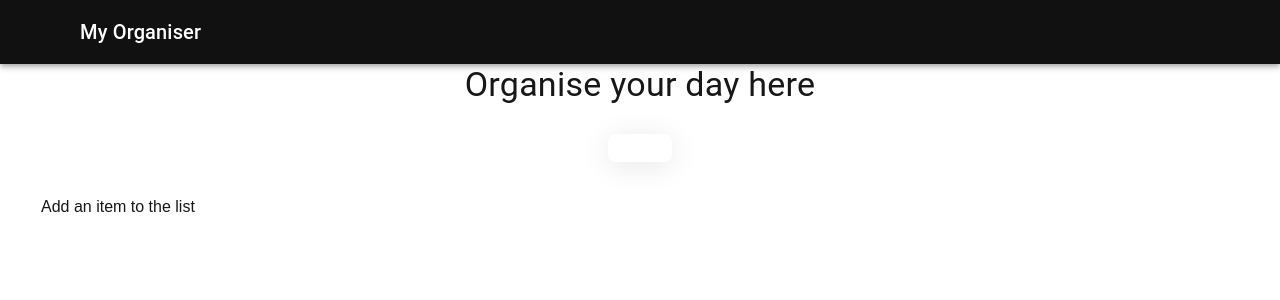
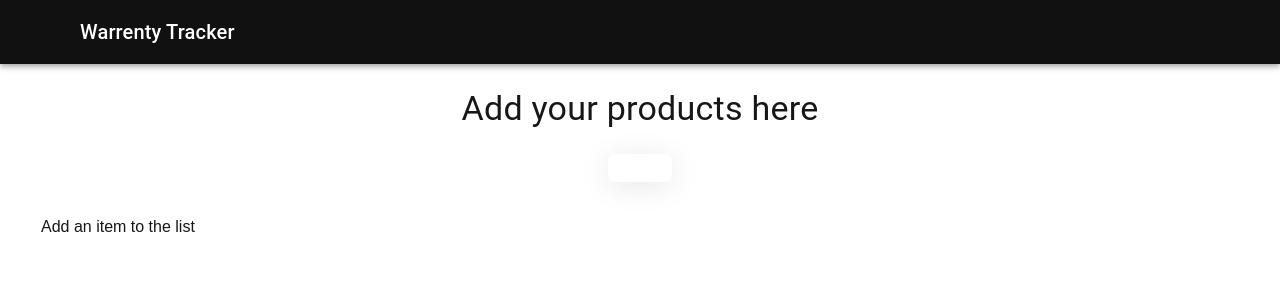
Before and after one commit to lostvayne47/to-do-list, a Next.js app: page / in a window 1280 px wide. Shown: the top 300 px of the page. Built offline with nearby package versions, Linux system fonts and the light colour scheme; some icons are missing.

Commit message:
Project Idea renamed

```diff
--- a/src/app/components/Home.jsx
+++ b/src/app/components/Home.jsx
@@ -41,8 +41,15 @@ export default function Home() {
         maxWidth="xl" // Sets the maxWidth
         sx={{ minWidth: 300 }} // Sets the minWidth
       >
-        <Typography variant="h4" align="center" gutterBottom>
-          Organise your day here
+        <Typography
+          variant="h4"
+          align="center"
+          sx={{
+            mt: 3, // Adds space (gutter) at the top
+            mb: 1, // Adds space (gutter) at the top
+          }}
+        >
+          Add your products here
         </Typography>
 
         <Box display="flex" justifyContent="space-evenly" p={2}>
--- a/src/app/components/Item.jsx
+++ b/src/app/components/Item.jsx
@@ -7,6 +7,29 @@ import { DataContext } from "@/DataContext";
 
 export default function Item({ itemData }) {
   const { data, setAppData } = useContext(DataContext);
+  const startDate = itemData.createdDate
+    ? new Date(itemData.createdDate).toLocaleDateString()
+    : "-- / - / ----";
+  const endDate = itemData.dueDate
+    ? new Date(itemData.dueDate).toLocaleDateString()
+    : "-- / - / ----";
+
+  const today = new Date().toLocaleDateString();
+  const dueDate = new Date(itemData.dueDate).toLocaleDateString();
+
+  let deadlineColour;
+
+  const diffInDays = (itemData.dueDate - new Date()) / (1000 * 60 * 60 * 24);
+  if (endDate === "-- / - / ----") {
+    deadlineColour = "";
+  } else if (today === dueDate) {
+    deadlineColour = "error"; // Due today
+  } else if (diffInDays <= 3) {
+    deadlineColour = "warning"; // Due within 3 days
+  } else {
+    deadlineColour = "success"; // Due in more than 3 days
+  }
+
   function handleCheck() {
     setAppData(
       data.map((d) =>
@@ -54,9 +77,7 @@ export default function Item({ itemData }) {
           textDecoration: itemData.checked ? "line-through" : "none",
         }}
       >
-        {itemData.createdDate
-          ? new Date(itemData.createdDate).toLocaleDateString()
-          : "-- / - / ----"}
+        {startDate}
       </Box>
 
       {/* Due Date column */}
@@ -66,11 +87,10 @@ export default function Item({ itemData }) {
           display: "flex",
           alignItems: "center",
           textDecoration: itemData.checked ? "line-through" : "none",
+          background: deadlineColour,
         }}
       >
-        {itemData.dueDate
-          ? new Date(itemData.dueDate).toLocaleDateString()
-          : "-- / - / ----"}
+        {endDate}
       </Box>
       {/* Edit column */}
       <Box sx={{ width: "7.5%" }}>
--- a/src/app/components/Navbar.jsx
+++ b/src/app/components/Navbar.jsx
@@ -21,7 +21,7 @@ export default function Navbar() {
             <MenuIcon />
           </IconButton>
           <Typography variant="h6" component="div" sx={{ flexGrow: 1 }}>
-            My Organiser
+            Warrenty Tracker
           </Typography>
         </Toolbar>
       </AppBar>
```
